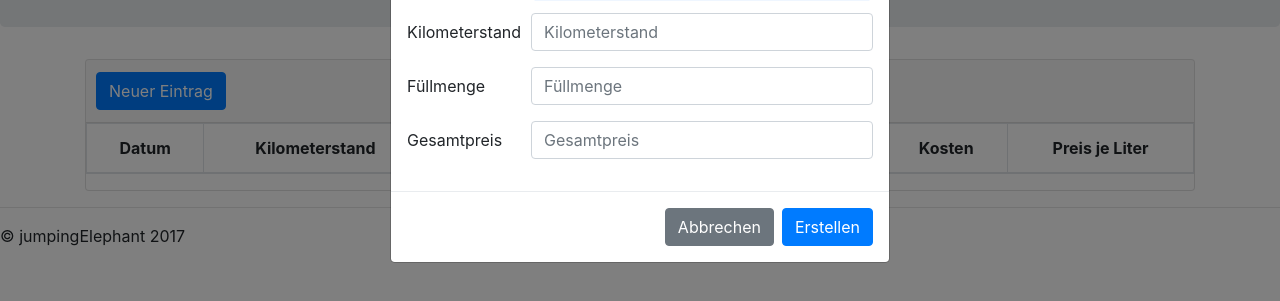
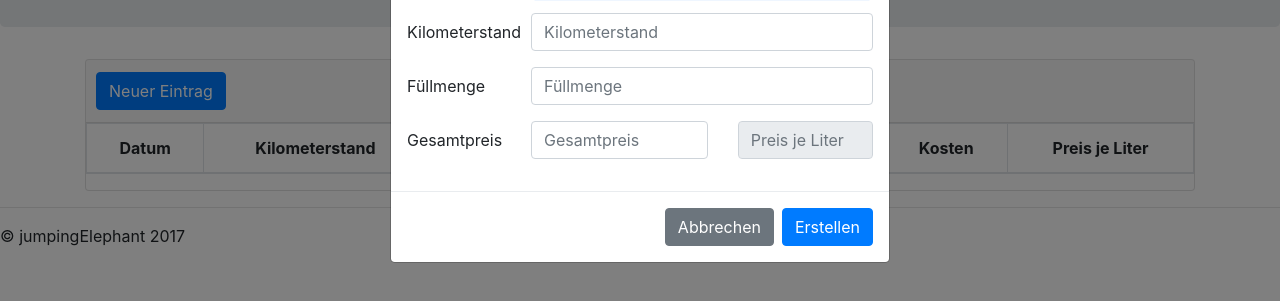
Before and after one commit to jumpingElephant/automatic-octo-carnival, a website: page index.html in a window 1280 px wide. Both pictures are taken after a click on the button "Neuer Eintrag". Shown: the part 213-514 px from the top of the page. Drawn offline with nearby package versions, Linux system fonts and the light colour scheme; files that its build step writes are made by us from their sources; no server answers.

Commit message:
price per liter hint

```diff
--- a/index.html
+++ b/index.html
@@ -113,8 +113,11 @@
                         </div>
                         <div class="form-group row">
                             <label class="col-3 col-form-label">Gesamtpreis</label>
-                            <div class="col-9">
+                            <div class="col-5">
                                 <input type="number" class="form-control" id="priceInput" placeholder="Gesamtpreis">
+                            </div>
+                            <div class="col-4 no-copy">
+                                <input readonly="true" tabindex="-1" class="form-control no-copy" id="pricePerLiter" placeholder="Preis je Liter">
                             </div>
                         </div>
                     </form>
--- a/src/css/main.css
+++ b/src/css/main.css
@@ -1,3 +1,10 @@
-.container .action :hover {
-	cursor: pointer;
+.container .action:hover {
+    cursor: pointer;
 }
+
+.no-copy {
+    -webkit-user-select: none;
+    -moz-user-select: none;
+    -ms-user-select: none;
+    user-select: none;
+}
--- a/src/js/app.js
+++ b/src/js/app.js
@@ -61,6 +61,14 @@
       var mileage = Number.parseInt($(e.currentTarget).val());
       if (mileage) {
         $('#currentDistance').text(mileage - model.bills[0].mileage);
+      }
+    });
+    $('#quantityInput, #priceInput').keyup(function(event) {
+      var quantity = Number.parseInt($('#quantityInput').val());
+      var price = Number.parseInt($('#priceInput').val());
+      if (isFinite(quantity) && isFinite(price)) {
+        var text = (price / quantity).toFixed(2);
+        $('#pricePerLiter').val(text + ' €/l');
       }
     });
     $('#entryModal input').keyup(function(event) {
```
